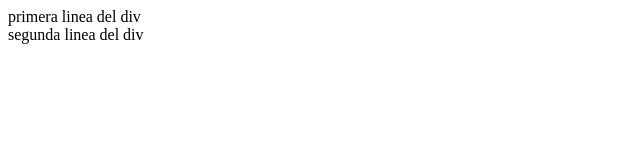
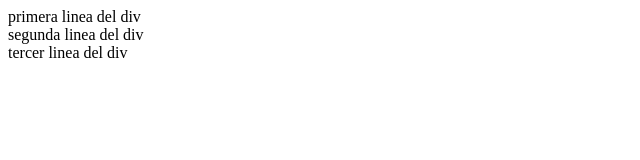
Before and after one commit to Ale-505/prueba, a plain HTML site: page index.html in a window 1280 px wide. Shown: the whole page, without its empty margins (0-640 px from the left). Drawn offline with Linux system fonts and the light colour scheme.

Commit message:
third commit

```diff
--- a/index.html
+++ b/index.html
@@ -8,5 +8,6 @@
 <body>
     <div>primera linea del div</div>
     <div>segunda linea del div</div>
+    <div>tercer linea del div</div>
 </body>
 </html>
```
